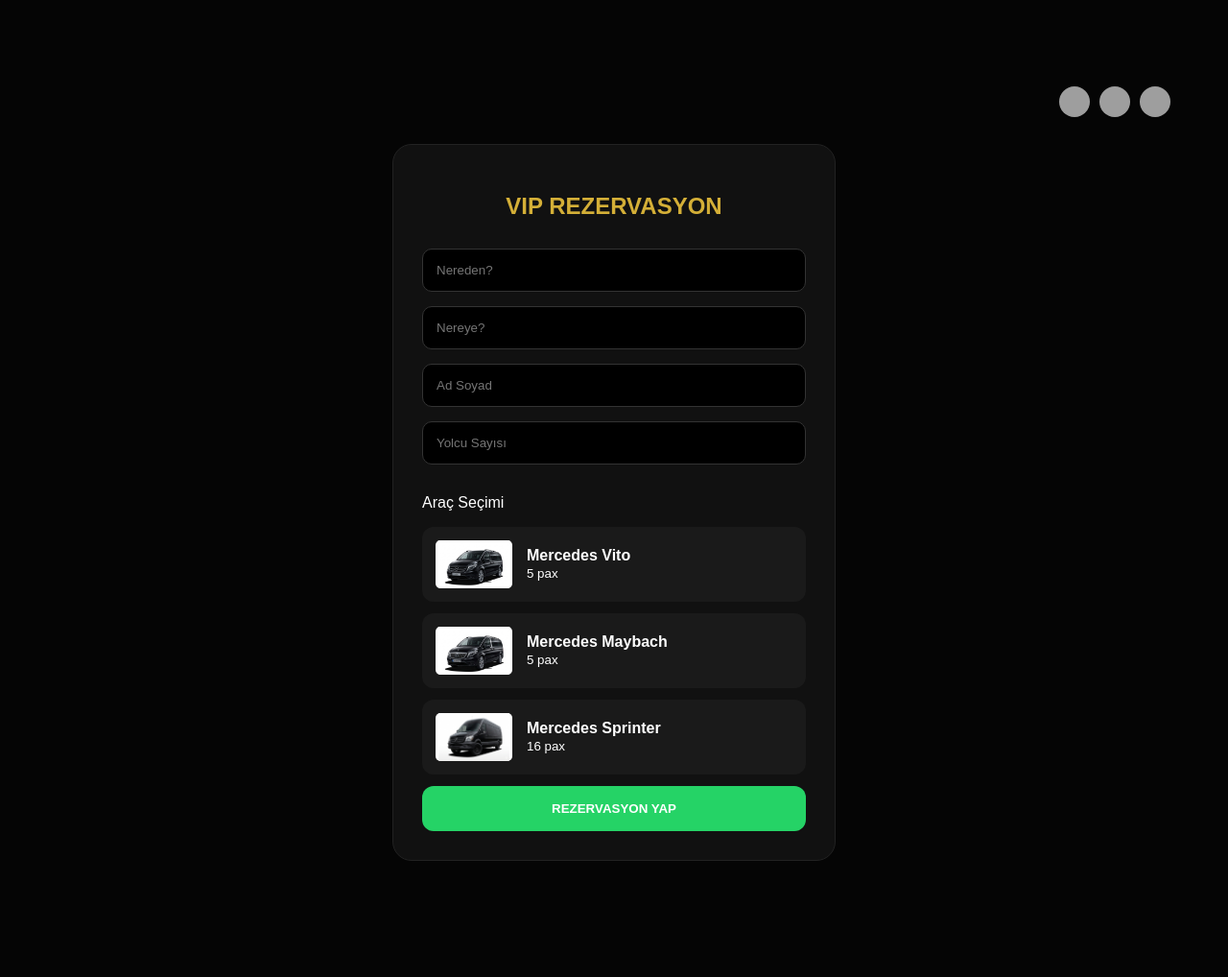
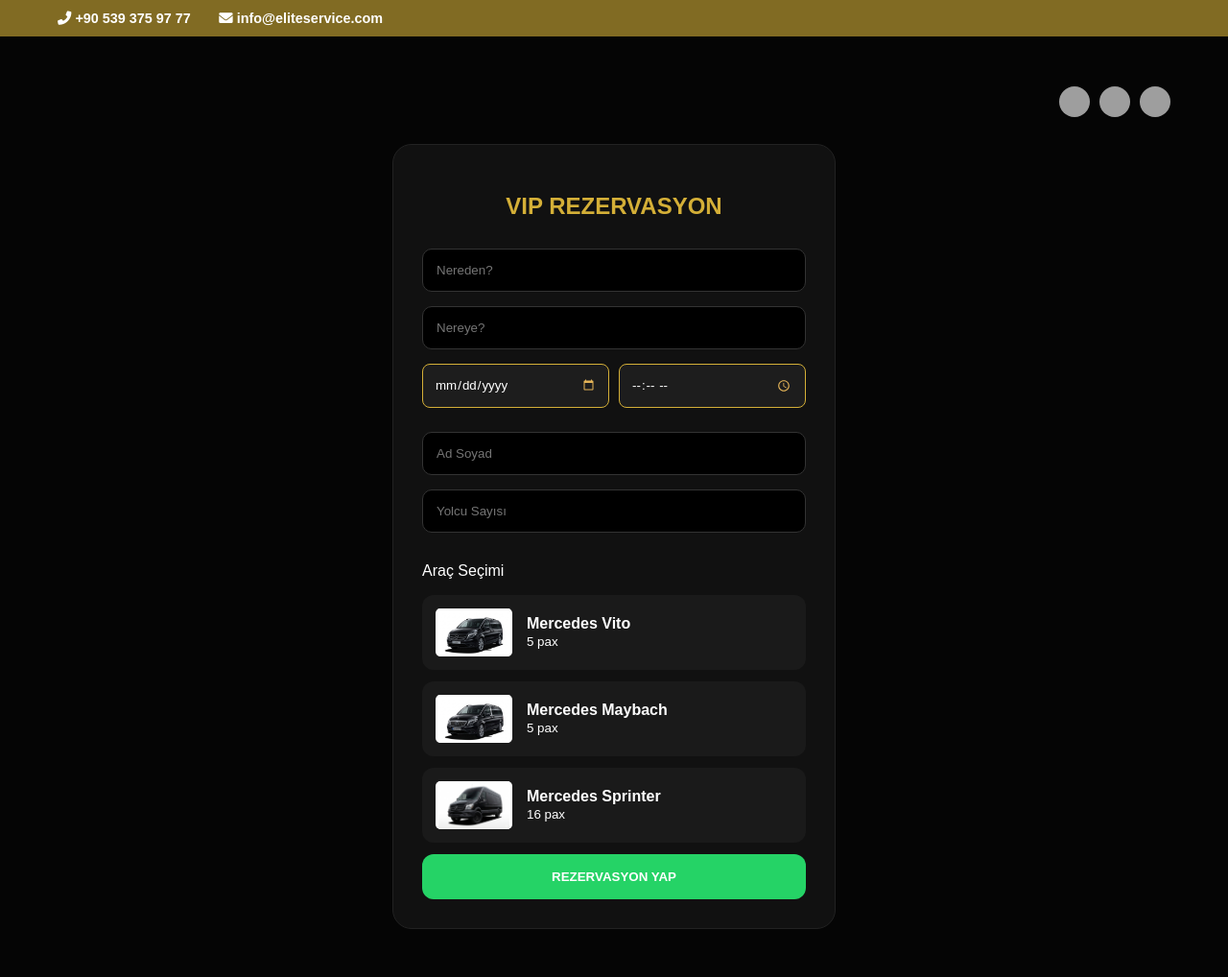
Before and after one commit to hamitciraklarmailru-pixel/elite-service, a Flask app: page /booking in a window 1280 px wide. Shown: the whole page at 96% size. Before the commit the page ends 897 px from the top, so only its background shows below. Run offline with Flask 3, Linux system fonts and the light colour scheme; grey boxes are pictures that could not be loaded.

Commit message:
Update booking.html

```diff
--- a/templates/booking.html
+++ b/templates/booking.html
@@ -4,9 +4,16 @@
     <meta charset="UTF-8">
     <meta name="viewport" content="width=device-width, initial-scale=1.0">
     <title>Booking | Elite Service</title>
+    <link rel="stylesheet" href="https://cdnjs.cloudflare.com/ajax/libs/font-awesome/6.0.0/css/all.min.css">
     <link rel="stylesheet" href="/static/style.css">
 </head>
 <body class="booking-page">
+    <div class="contact-bar">
+        <div class="contact-info">
+            <a href="tel:+905393759777"><i class="fas fa-phone-alt"></i> +90 539 375 97 77</a>
+            <a href="mailto:info@eliteservice.com"><i class="fas fa-envelope"></i> info@eliteservice.com</a>
+        </div>
+    </div>
 
 <div class="top-nav">
     <div></div>
@@ -23,6 +30,12 @@
 
         <input id="from" placeholder="Nereden?">
         <input id="to" placeholder="Nereye?">
+
+        <div style="display: flex; gap: 10px; margin-bottom: 10px;">
+            <input id="date" type="date" style="flex: 1;">
+            <input id="time" type="time" style="flex: 1;">
+        </div>
+
         <input id="userName" placeholder="Ad Soyad">
         <input id="userCount" type="number" placeholder="Yolcu Sayısı">
 
@@ -53,19 +66,18 @@
     let currentCar = "";
     let currentLang = "tr";
 
-    // Hem arayüz hem de WhatsApp mesajı için dil verileri
     const t_data = {
         tr: {
             title: "VIP REZERVASYON", from: "Nereden?", to: "Nereye?", name: "Ad Soyad", count: "Yolcu Sayısı", car: "Araç Seçimi", btn: "REZERVASYON YAP",
-            ws_head: "*ELITE SERVICE REZERVASYON*", ws_name: "İsim", ws_person: "Kişi", ws_car: "Araç", ws_from: "Nereden", ws_to: "Nereye"
+            ws_head: "*ELITE SERVICE REZERVASYON*", ws_name: "👤 İsim", ws_person: "👥 Kişi", ws_car: "🚘 Araç", ws_from: "📍 Nereden", ws_to: "🏁 Nereye", ws_date: "📅 Tarih", ws_time: "⏰ Saat"
         },
         en: {
             title: "VIP BOOKING", from: "From?", to: "To?", name: "Full Name", count: "Passengers", car: "Select Vehicle", btn: "BOOK NOW",
-            ws_head: "*ELITE SERVICE BOOKING*", ws_name: "Name", ws_person: "Person", ws_car: "Vehicle", ws_from: "From", ws_to: "To"
+            ws_head: "*ELITE SERVICE BOOKING*", ws_name: "👤 Name", ws_person: "👥 Person", ws_car: "🚘 Vehicle", ws_from: "📍 From", ws_to: "🏁 To", ws_date: "📅 Date", ws_time: "⏰ Time"
         },
         ru: {
             title: "VIP БРОНИРОВАНИЕ", from: "Откуда?", to: "Куда?", name: "Имя Фамилия", count: "Людей", car: "Выбор Авто", btn: "ЗАБРОНИРОВАТЬ",
-            ws_head: "*ELITE SERVICE БРОНИРОВАНИЕ*", ws_name: "Имя", ws_person: "Человек", ws_car: "Автомобиль", ws_from: "Откуда", ws_to: "Куда"
+            ws_head: "*ELITE SERVICE БРОНИРОВАНИЕ*", ws_name: "👤 Имя", ws_person: "👥 Человек", ws_car: "🚘 Автомобиль", ws_from: "📍 Откуда", ws_to: "🏁 Куda", ws_date: "📅 Дата", ws_time: "⏰ Время"
         }
     };
 
@@ -92,24 +104,31 @@
         const count = document.getElementById('userCount').value;
         const from = document.getElementById('from').value;
         const to = document.getElementById('to').value;
+        const date = document.getElementById('date').value;
+        const time = document.getElementById('time').value;
         const d = t_data[currentLang];
 
-        if(!name || !currentCar) {
-            alert(currentLang === 'tr' ? "Lütfen isim ve araç seçiniz!" : (currentLang === 'ru' ? "Пожалуйста, выберите имя и автомобиль!" : "Please select name and vehicle!"));
+        if(!name || !currentCar || !date || !time) {
+            alert(currentLang === 'tr' ? "Lütfen tüm alanları doldurun ve araç seçiniz!" : (currentLang === 'ru' ? "Пожалуйста, заполните все поля и выберите автомобиль!" : "Please fill all fields and select vehicle!"));
             return;
         }
 
-        // TAM İSTEDİĞİN FORMAT: Emojili ve dile duyarlı
-        const message = `${d.ws_head}\n\n` +
-                        `👤 *${d.ws_name}:* ${name}\n` +
-                        `👥 *${d.ws_person}:* ${count}\n` +
-                        `🚘 *${d.ws_car}:* ${currentCar}\n` +
-                        `📍 *${d.ws_from}:* ${from}\n` +
-                        `🏁 *${d.ws_to}:* ${to}`;
+        // Mesaj Formatı (İkonlar t_data'dan geliyor)
+        // İkonları doğrudan buraya ekledik (Daha garanti yol)
+const message = `${d.ws_head}\n\n` +
+                `*${d.ws_name}:* ${name}\n` +
+                `*${d.ws_person}:* ${count}\n` +
+                `*${d.ws_date}:* ${date}\n` + // Buradaki d.ws_date, yukarıdaki ws_date'e bakıyor
+                `*${d.ws_time}:* ${time}\n` +
+                `*${d.ws_car}:* ${currentCar}\n` +
+                `*${d.ws_from}:* ${from}\n` +
+                `*${d.ws_to}:* ${to}`;
 
         const finalUrl = `https://wa.me/905382116191?text=${encodeURIComponent(message)}`;
         window.open(finalUrl, '_blank');
     }
+
+
 </script>
 </body>
 </html>
```
